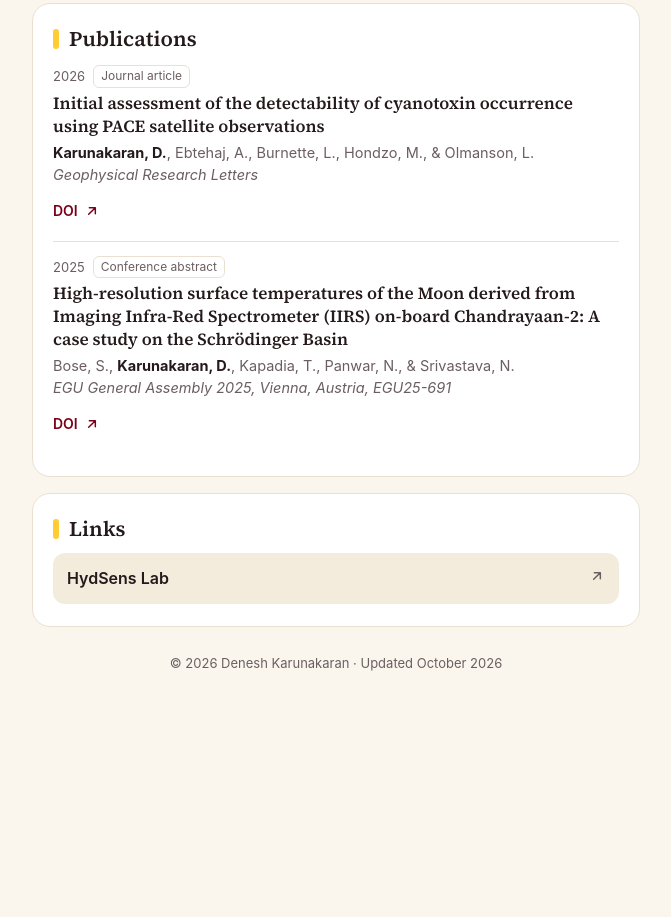
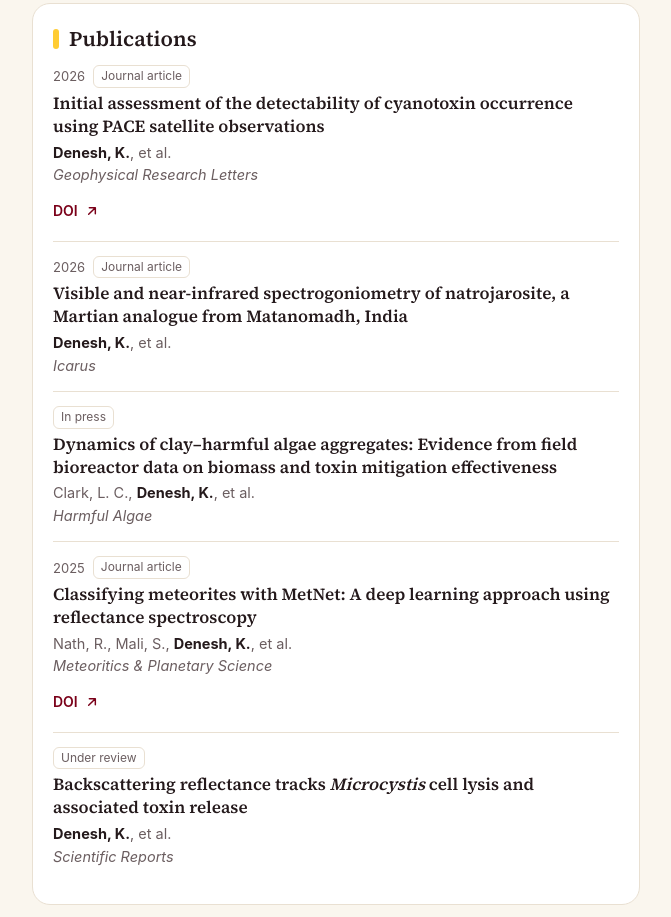
Before and after one commit to denesh-k/denesh-k.github.io, a plain HTML site: page index.html in a window 1280 px wide. Shown: the part 763-1680 px from the top of the page, without its empty margins (304-975 px from the left). Before the commit the page ends 1470 px from the top, so only its background shows below. Drawn offline with Linux system fonts and the light colour scheme.

Commit message:
Update author information and publication details

```diff
--- a/index.html
+++ b/index.html
@@ -49,12 +49,15 @@ const PROFILE = {
   ],
 
   // Your name as written in author lists; it is shown in bold.
-  authorMatch: /Karunakaran,? D\.?/,
+  authorMatch: /Denesh,? K\.?|Karunakaran,? D\.?/,
 
-  // Newest first. type: "Journal article", "Conference abstract", "Preprint", "In press", ...
+  // Newest first. Wrap a word in *asterisks* to show it in italics (e.g. species names).
+  // year: leave "" for papers in press or under review.
+  // type: "Journal article", "In press", "Under review", ...
+  // link: a DOI or web link; leave "" if there isn't one yet.
   publications: [
     {
-      authors: "Karunakaran, D., Ebtehaj, A., Burnette, L., Hondzo, M., & Olmanson, L.",
+      authors: "Denesh, K., et al.",
       year:    "2026",
       title:   "Initial assessment of the detectability of cyanotoxin occurrence using PACE satellite observations",
       venue:   "Geophysical Research Letters",
@@ -62,12 +65,36 @@ const PROFILE = {
       type:    "Journal article",
     },
     {
-      authors: "Bose, S., Karunakaran, D., Kapadia, T., Panwar, N., & Srivastava, N.",
+      authors: "Denesh, K., et al.",
+      year:    "2026",
+      title:   "Visible and near-infrared spectrogoniometry of natrojarosite, a Martian analogue from Matanomadh, India",
+      venue:   "Icarus",
+      link:    "",
+      type:    "Journal article",
+    },
+    {
+      authors: "Clark, L. C., Denesh, K., et al.",
+      year:    "",
+      title:   "Dynamics of clay–harmful algae aggregates: Evidence from field bioreactor data on biomass and toxin mitigation effectiveness",
+      venue:   "Harmful Algae",
+      link:    "",
+      type:    "In press",
+    },
+    {
+      authors: "Nath, R., Mali, S., Denesh, K., et al.",
       year:    "2025",
-      title:   "High-resolution surface temperatures of the Moon derived from Imaging Infra-Red Spectrometer (IIRS) on-board Chandrayaan-2: A case study on the Schrödinger Basin",
-      venue:   "EGU General Assembly 2025, Vienna, Austria, EGU25-691",
-      link:    "https://doi.org/10.5194/egusphere-egu25-691",
-      type:    "Conference abstract",
+      title:   "Classifying meteorites with MetNet: A deep learning approach using reflectance spectroscopy",
+      venue:   "Meteoritics & Planetary Science",
+      link:    "https://doi.org/10.1111/maps.14342",
+      type:    "Journal article",
+    },
+    {
+      authors: "Denesh, K., et al.",
+      year:    "",
+      title:   "Backscattering reflectance tracks *Microcystis* cell lysis and associated toxin release",
+      venue:   "Scientific Reports",
+      link:    "",
+      type:    "Under review",
     },
   ],
 
@@ -243,10 +270,11 @@ footer{text-align:center;color:var(--muted);font-size:13px;padding:26px 16px 34p
   if (!P.publications.length) $("publications").hidden = true;
   $("pubs").innerHTML = P.publications.map(p => {
     const authors = esc(p.authors).replace(P.authorMatch, m => `<b>${m}</b>`);
-    const title = p.link ? `<a href="${esc(p.link)}" target="_blank" rel="noopener">${esc(p.title)}</a>` : esc(p.title);
+    const t = esc(p.title).replace(/\*(.+?)\*/g, "<i>$1</i>");
+    const title = p.link ? `<a href="${esc(p.link)}" target="_blank" rel="noopener">${t}</a>` : t;
     const linkLabel = /doi\.org/.test(p.link) ? "DOI" : "Read";
     return `<li class="pub">
-      <div class="pub-meta"><span>${esc(p.year)}</span>${p.type ? `<span class="tag">${esc(p.type)}</span>` : ""}</div>
+      <div class="pub-meta">${p.year ? `<span>${esc(p.year)}</span>` : ""}${p.type ? `<span class="tag">${esc(p.type)}</span>` : ""}</div>
       <h3 class="pub-title">${title}</h3>
       <p>${authors}</p>
       <p class="venue">${esc(p.venue)}</p>
```
